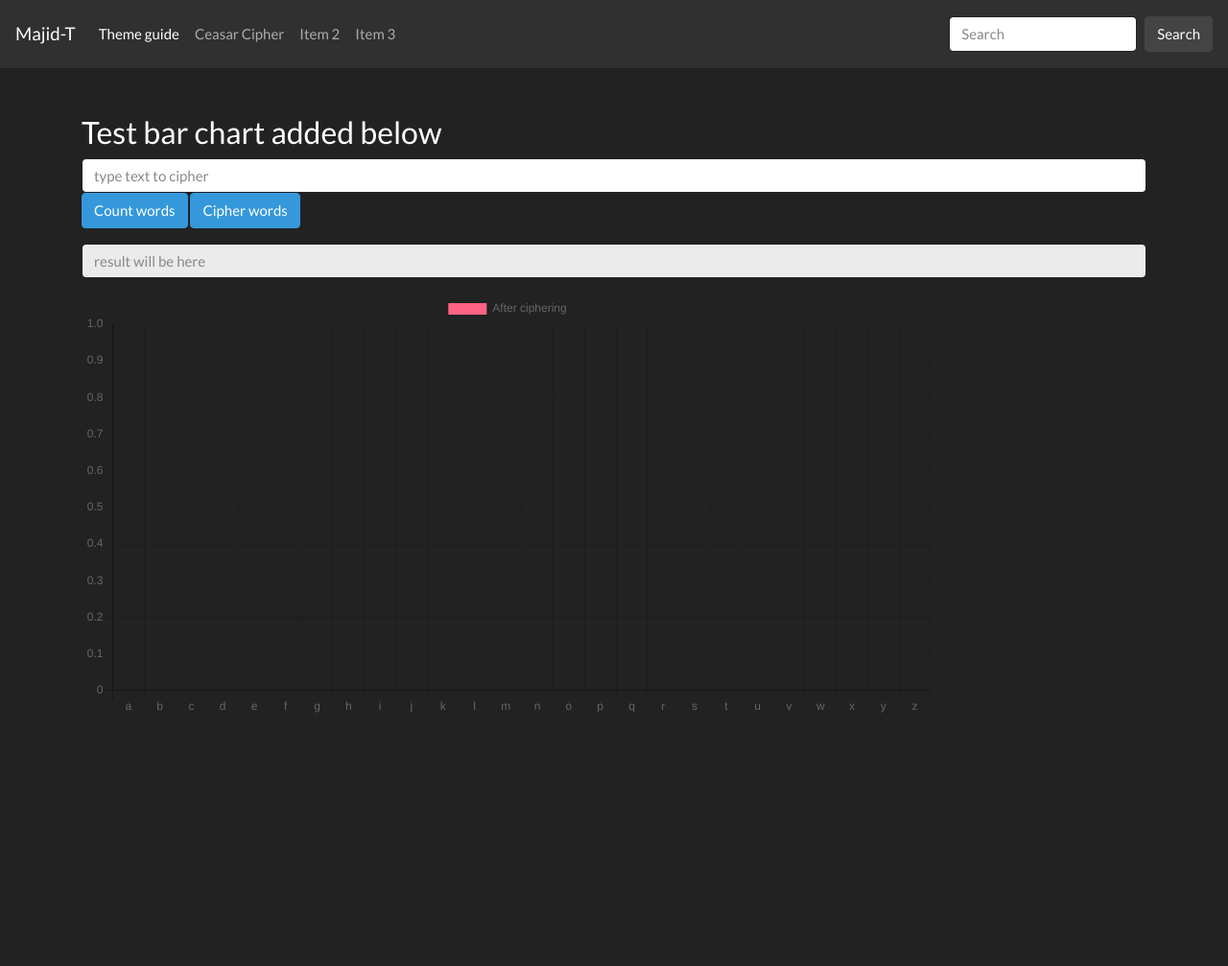
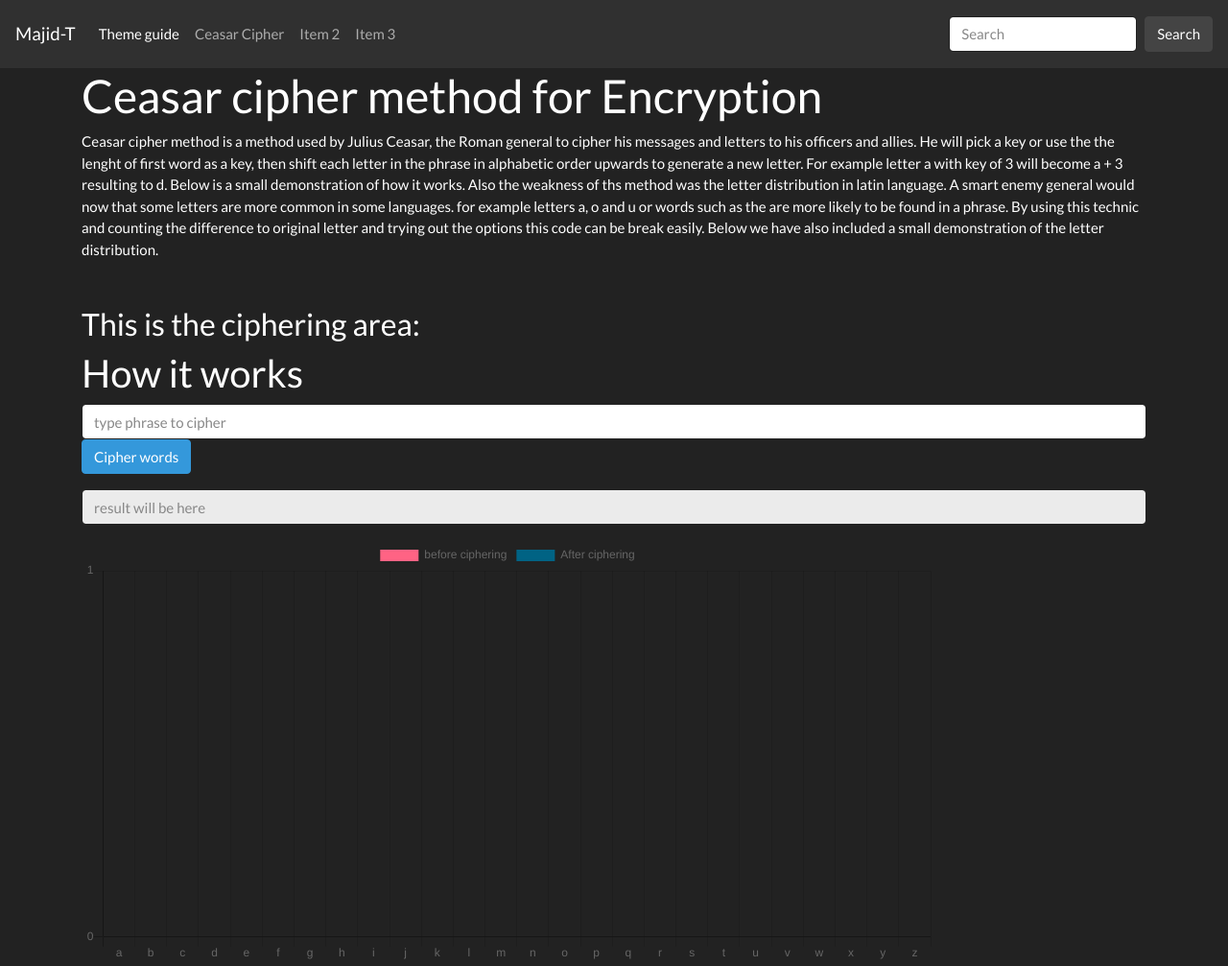
Before and after one commit to majid-T/encryption, a plain HTML site: page ceasar-cipher.html in a window 1280 px wide. Shown: the whole page at 96% size. Before the commit the page ends 800 px from the top, so only its background shows below. Drawn offline with nearby package versions, Linux system fonts and the light colour scheme.

Commit message:
Added some description and remove count button to onkeyup event

```diff
--- a/ceasar-cipher.html
+++ b/ceasar-cipher.html
@@ -51,17 +51,35 @@
   </nav>
   <body>
     <div class="container">
-      <h3 class="mt-5">Test bar chart added below</h3>
+      <h1>Ceasar cipher method for Encryption</h1>
+      <p>
+        Ceasar cipher method is a method used by Julius Ceasar, the Roman
+        general to cipher his messages and letters to his officers and allies.
+        He will pick a key or use the the lenght of first word as a key, then
+        shift each letter in the phrase in alphabetic order upwards to generate
+        a new letter. For example letter a with key of 3 will become a + 3
+        resulting to d. Below is a small demonstration of how it works. Also the
+        weakness of ths method was the letter distribution in latin language. A
+        smart enemy general would now that some letters are more common in some
+        languages. for example letters a, o and u or words such as the are more
+        likely to be found in a phrase. By using this technic and counting the
+        difference to original letter and trying out the options this code can
+        be break easily. Below we have also included a small demonstration of
+        the letter distribution.
+      </p>
+      <h3 class="mt-5">This is the ciphering area:</h3>
       <div class="form-group">
+        <h2>How it works</h2>
         <input
           type="text"
           class="form-control"
-          placeholder="Type Text to Cipher"
+          placeholder="Type phrase to Cipher"
           id="textToCipher"
+          onkeyup="showLetterDist()"
         />
-        <button type="button" class="btn btn-info" onclick="showLetterDist()">
+        <!-- <button type="button" class="btn btn-info" onclick="showLetterDist()">
           Count words
-        </button>
+        </button> -->
         <button type="button" class="btn btn-info" onclick="cipher()">
           Cipher words
         </button>
--- a/chart-script.js
+++ b/chart-script.js
@@ -39,27 +39,40 @@ var chart = new Chart(ctx, {
     labels: letters,
     datasets: [
       {
-        label: "After ciphering",
+        label: "before ciphering",
         backgroundColor: "rgb(255, 99, 132)",
         borderColor: "rgb(255, 99, 132)",
         data: [],
       },
-      //   {
-      //     label: "After ciphering",
-      //     backgroundColor: "rgb(0, 99, 132)",
-      //     borderColor: "rgb(255, 99, 132)",
-      //     data: [10, 50, 75],
-      //   },
+      {
+        label: "After ciphering",
+        backgroundColor: "rgb(0, 99, 132)",
+        borderColor: "rgb(255, 99, 132)",
+        data: [],
+      },
     ],
   },
 
   // Configuration options go here
-  options: {},
+  options: {
+    scales: {
+      yAxes: [
+        {
+          ticks: {
+            beginAtZero: true,
+            stepSize: 1,
+          },
+        },
+      ],
+    },
+  },
 });
 
 //Passing letter distribuation to chart
 const showLetterDist = () => {
   let phrase = document.getElementById("textToCipher").value;
+  // let cipherPhrase = document.getElementById("cipheredText").value;
+
   phrase = phrase.toLowerCase();
   let dis = [
     0,
@@ -120,8 +133,7 @@ const cipherPhrase = (phrase) => {
     encrypted += letters[index];
   }
 
-  console.log(encrypted);
-  document.getElementById("cipheredText").value = encrypted;
+  return encrypted;
 };
 
 //Handling cipher btn click
@@ -131,5 +143,8 @@ const cipher = () => {
 
   //calculate letter distribution on a phrase
   showLetterDist();
-  cipherPhrase(inputText);
+  let result = cipherPhrase(inputText);
+  document.getElementById("cipheredText").value = result;
 };
+
+//adding event listener
```
